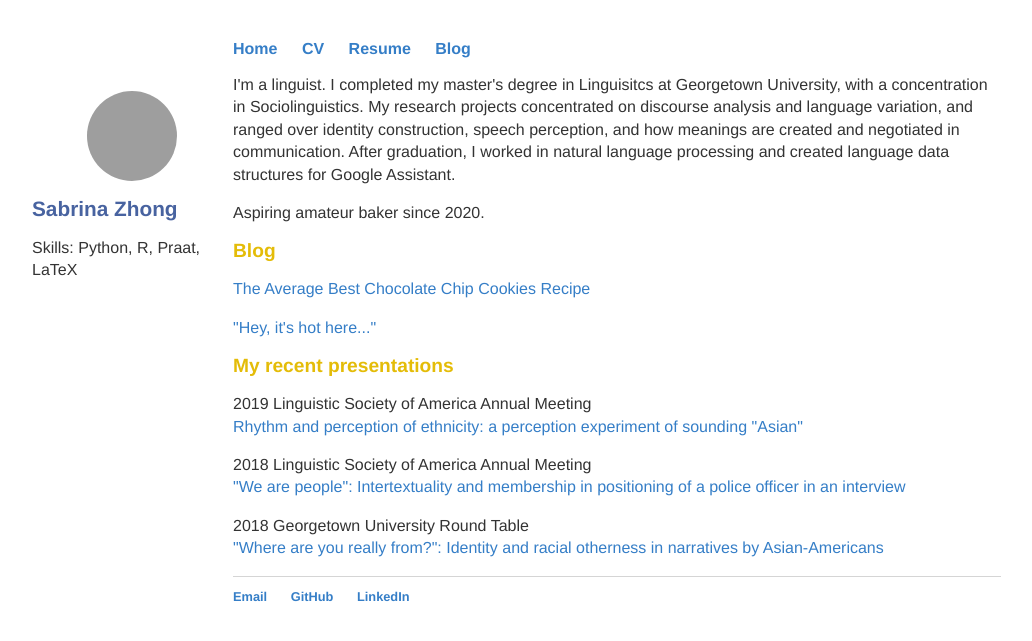
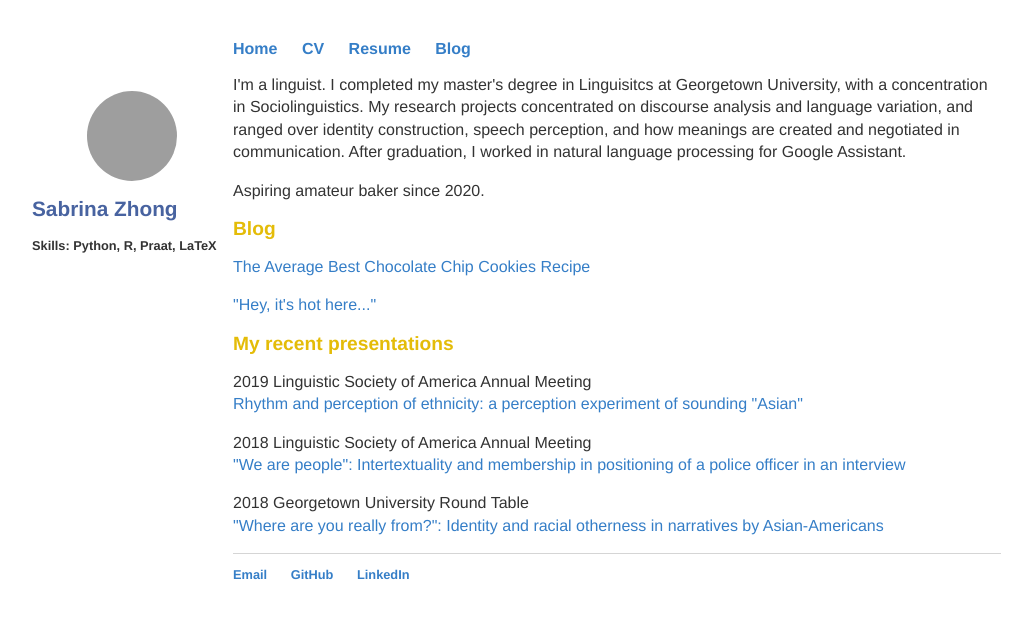
Before and after one commit to sabrinazhong/sabrinazhong.github.io, a Jekyll site: the page built from index.html, in a window 1280 px wide, cut to the strip 0-641 px from the top of the page. Shown: the whole strip, without its empty margins (23-1055 px from the left). Built offline with Jekyll 4.4.1, drawn with Linux system fonts in a browser that asks for light colours; grey boxes are pictures that could not be loaded.

Commit message:
Update index.html

```diff
--- a/index.html
+++ b/index.html
@@ -7,8 +7,7 @@ title: Sabrina Zhong, Personal Website
 	<p>I'm a linguist. I completed my master's degree in Linguisitcs at Georgetown University, with a concentration
 	   in Sociolinguistics. My research projects concentrated on discourse analysis and language variation, and ranged
            over identity construction, speech perception, and how meanings are created and negotiated in communication.
-	   After graduation, I worked in natural language processing and created language data structures for Google
-	   Assistant. </p>
+	   After graduation, I worked in natural language processing for Google Assistant. </p>
 
 	<p>Aspiring amateur baker since 2020. </p>
 
@@ -32,5 +31,5 @@ title: Sabrina Zhong, Personal Website
 
 	<p align=”center”><img src="photo.jpg" alt="Image" height="90" width="90" class="circular--square"></p>
 	<h1> Sabrina Zhong </h1>
-	<p> Skills: Python, R, Praat, LaTeX <br>
+	<h4> Skills: Python, R, Praat, LaTeX </h4>
 </div><!-- /.sidebar -->
```
